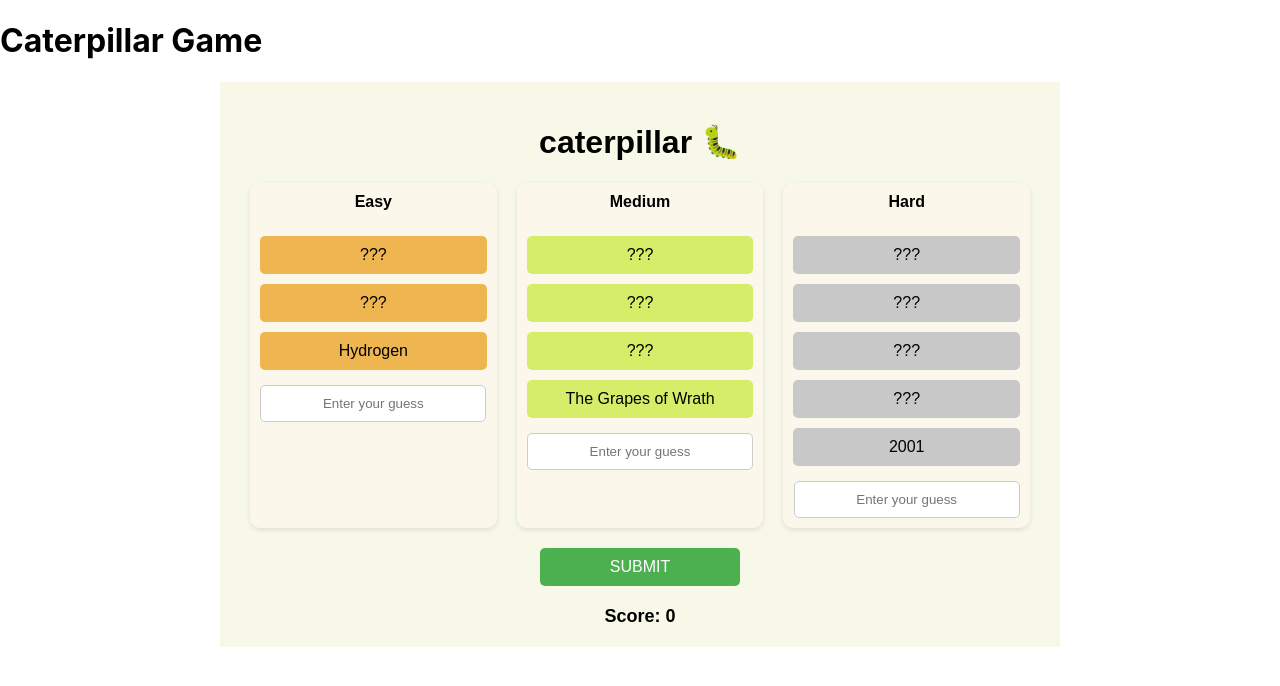
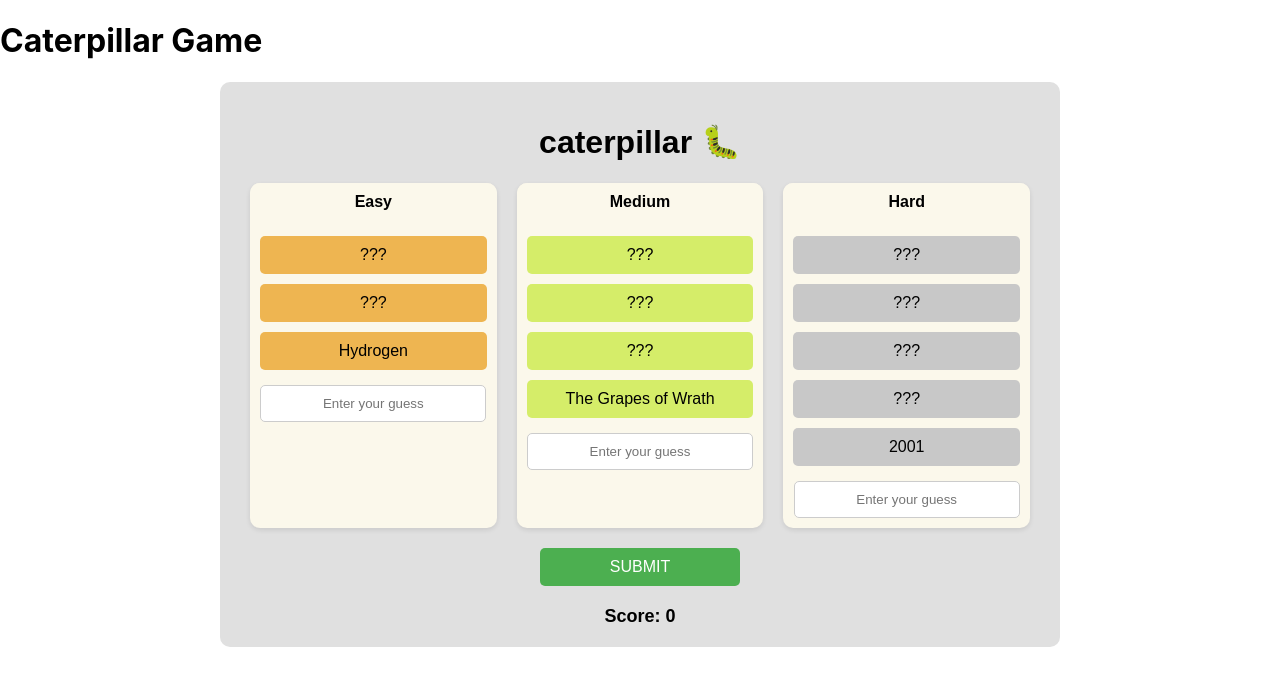
Before and after one commit to aschneidman28/caterpillar-game-react, a React (Create React App) app: page / in a window 1280 px wide. Shown: the top 686 px of the page. Built offline with nearby package versions, Linux system fonts and the light colour scheme.

Commit message:
Update App.css

```diff
--- a/src/App.css
+++ b/src/App.css
@@ -5,7 +5,8 @@
   margin: 0 auto;
   padding: 20px;
   text-align: center;
-  background-color: #F8F8E8;
+  background-color: #E0E0E0;
+  border-radius: 10px;
 }
 
 /* Game board styles */
```
